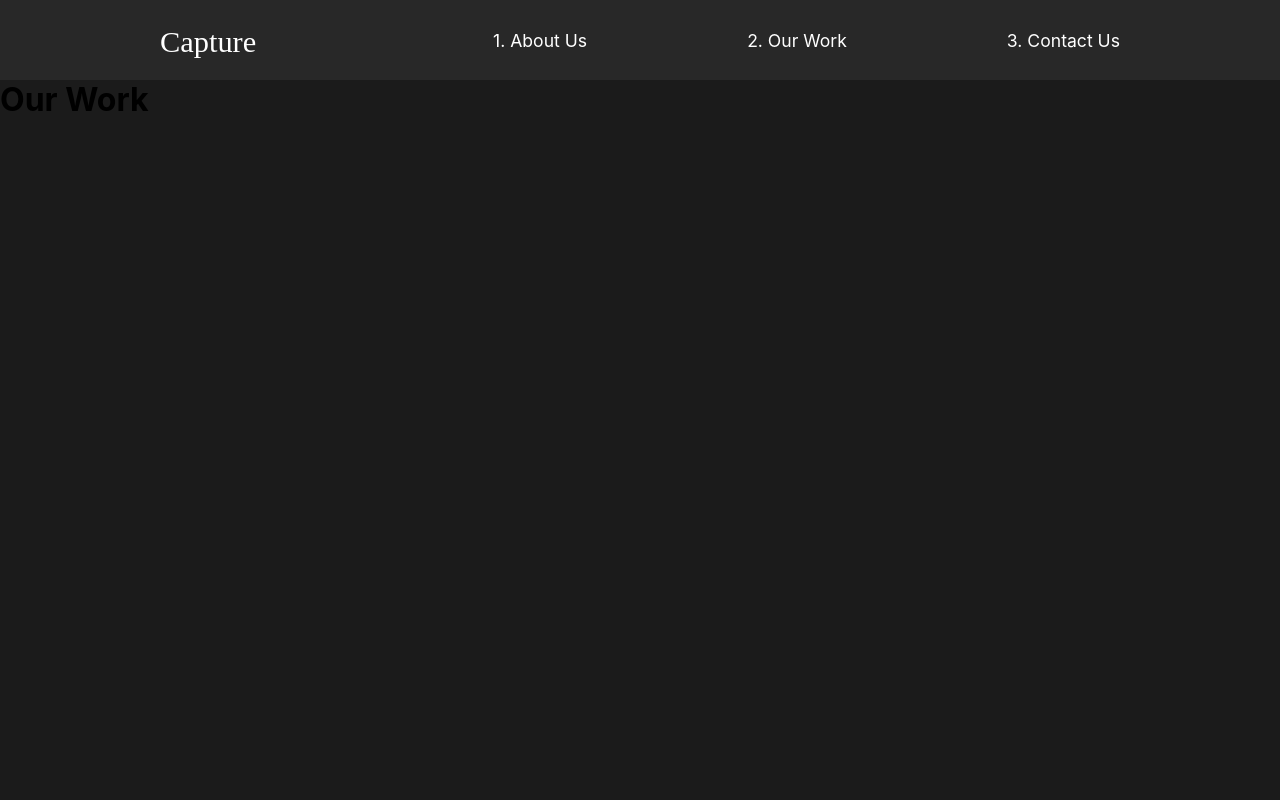
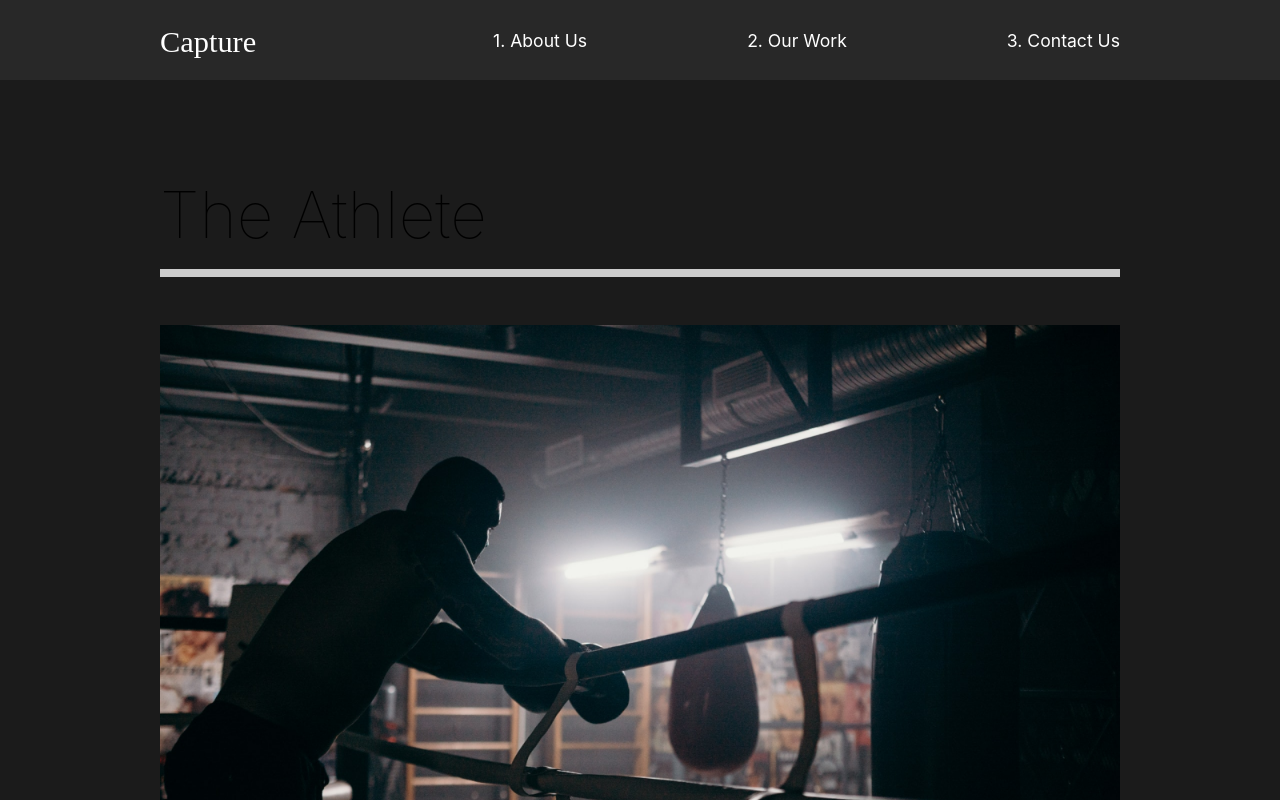
Before and after one commit to GeorgiPetrushev/creative-react-web, a React (Create React App) app: page /work in a window 1280 px wide. Shown: the top 800 px of the page. Built offline with nearby package versions, Linux system fonts and the light colour scheme; the HTML template or start-up script is replaced by a standard one.

Commit message:
10.Addig in Our Work page

```diff
--- a/src/pages/OurWork.js
+++ b/src/pages/OurWork.js
@@ -1,9 +1,62 @@
 import React from 'react';
+import styled from 'styled-components';
+import {Link} from 'react-router-dom';
+//Img
+import athlete from '../img/athlete-small.png';
+import theracer from '../img/theracer-small.png';
+import goodtimes from '../img/goodtimes-small.png';
+
 
 const OurWork = () =>{
     return(
-        <h1>Our Work</h1>
+
+            <Work>
+                <Movie>
+                    <h2>The Athlete</h2>
+                    <div className='line'></div>
+                    <Link>
+                        <img src={athlete} alt='athlete'></img>
+                    </Link>
+                </Movie>
+                <Movie>
+                    <h2>The Athlete</h2>
+                    <div className='line'></div>
+                    <Link>
+                    <img src={theracer} alt='athlete'></img>
+                    </Link>
+                </Movie>
+                <Movie>
+                    <h2>The Athlete</h2>
+                    <div className='line'></div>
+                    <Link>
+                        <img src={goodtimes} alt='athlete'></img>
+                    </Link>
+                </Movie>
+            </Work>
     )
 }
 
+const Work = styled.div`
+    min-height: 100vh;
+    overflow: hidden;
+    padding: 5rem 10rem;
+    h2{
+        padding: 1rem 0rem;
+    }
+`;
+const Movie = styled.div`
+    padding-bottom: 10rem;
+    .line{
+        height: 0.5rem;
+        background-color: #cccccc;
+        margin-bottom: 3rem;
+    }
+    img{
+        width: 100%;
+        height: 70vh;
+        object-fit: cover;
+    }
+`;
+
+
 export default OurWork;
```
